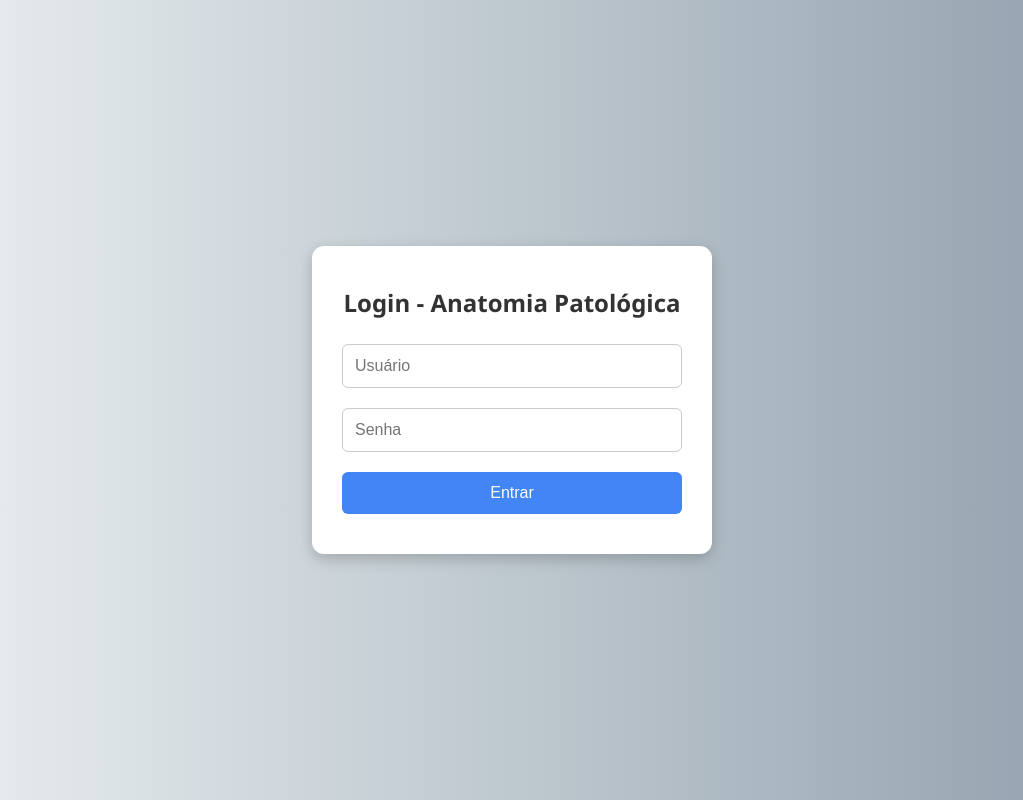
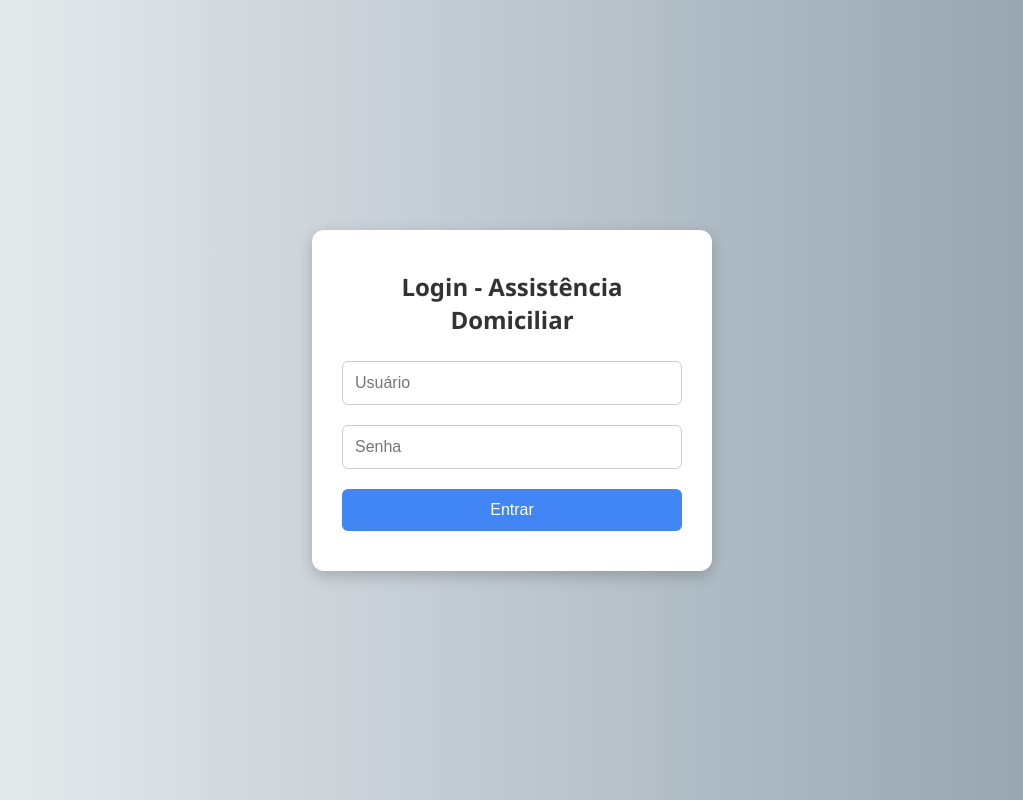
Before and after one commit to Nucleo-icd/4aD, a plain HTML site: page index.html in a window 1280 px wide. Shown: the whole page, without its empty margins (128-1151 px from the left). Drawn offline with Linux system fonts and the light colour scheme.

Commit message:
Update index.html

```diff
--- a/index.html
+++ b/index.html
@@ -1,14 +1,13 @@
-
 <!DOCTYPE html>
 <html lang="pt-br">
 <head>
   <meta charset="UTF-8">
-  <title>Login - Anatomia Patológica</title>
+  <title>Login - Assistência Domiciliar</title>
   <link rel="stylesheet" href="style.css">
 </head>
 <body>
   <div class="container">
-    <h2>Login - Anatomia Patológica</h2>
+    <h2>Login - Assistência Domiciliar</h2>
     <form id="login-form">
       <input id="username" type="text" placeholder="Usuário">
       <input id="password" type="password" placeholder="Senha">
```
